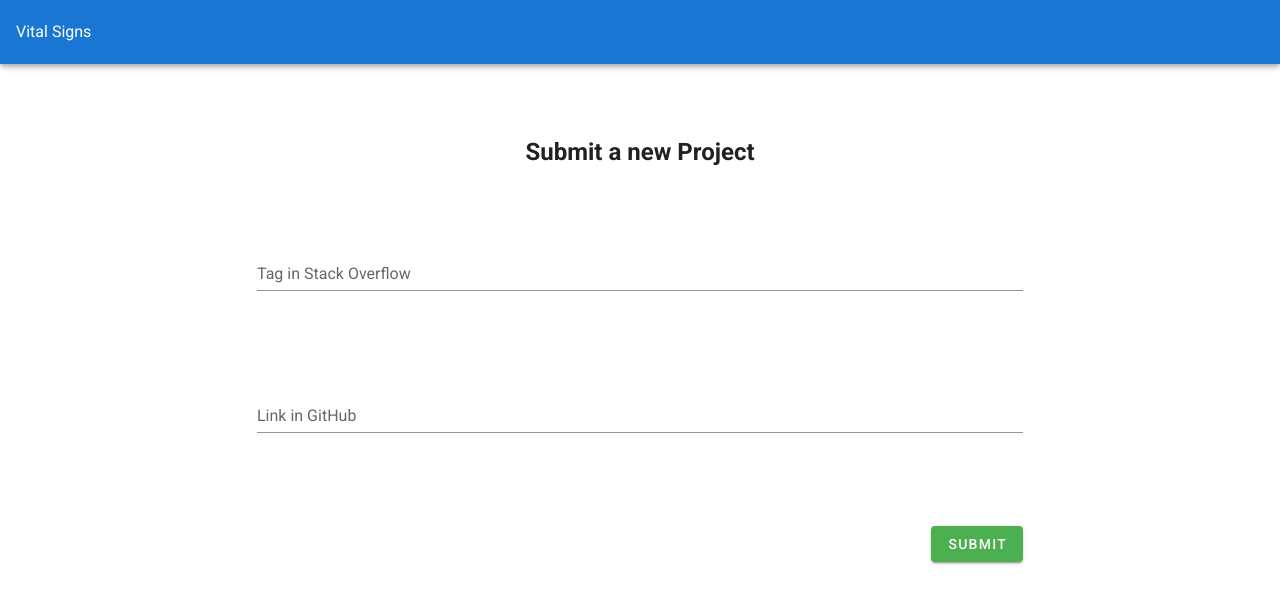
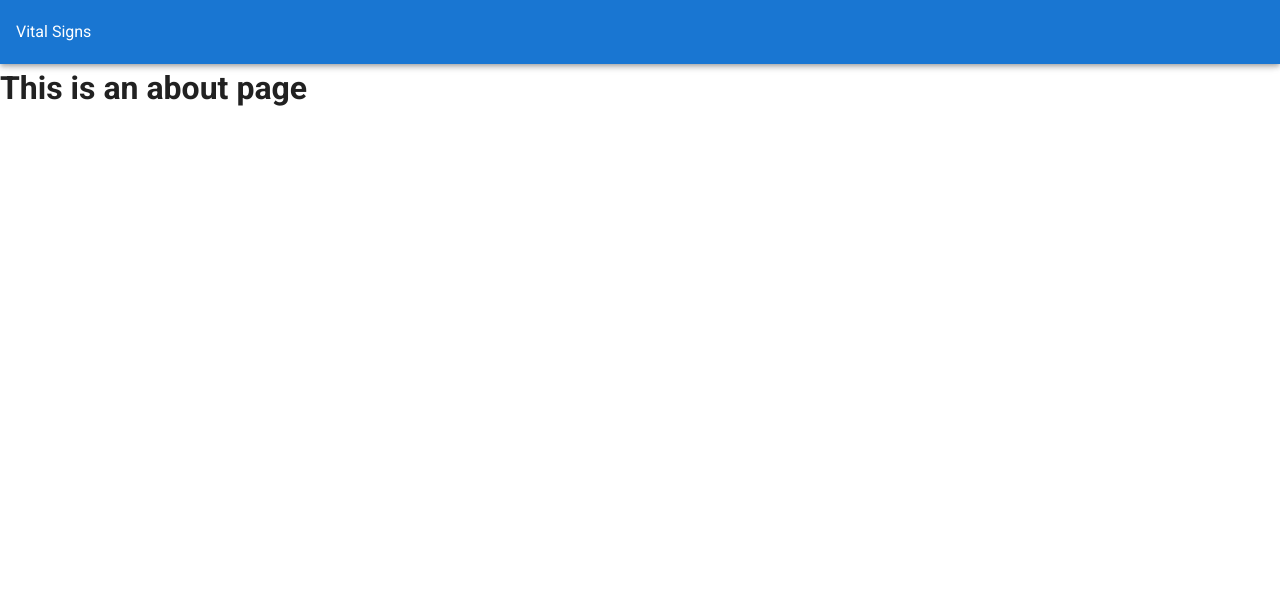
Before and after one commit to FelipeSoupinski/vital-signs, a Vue app in the folder app/: page /about in a window 1280 px wide. Shown: the top 604 px of the page. Built offline with nearby package versions, Linux system fonts and the light colour scheme.

Commit message:
chore: vue router config.

```diff
--- a/app/src/App.vue
+++ b/app/src/App.vue
@@ -9,23 +9,19 @@
         <span>Vital Signs</span>
       </div>
 
+
     </v-app-bar>
 
     <v-main>
-      <ProjectRegister/>
+      <router-view/>
     </v-main>
   </v-app>
 </template>
 
 <script>
-import ProjectRegister from './components/ProjectRegister';
 
 export default {
   name: 'App',
-
-  components: {
-    ProjectRegister,
-  },
 
   data: () => ({
     //
--- a/app/src/main.js
+++ b/app/src/main.js
@@ -1,10 +1,12 @@
 import Vue from 'vue'
 import App from './App.vue'
+import router from './router'
 import vuetify from './plugins/vuetify'
 
 Vue.config.productionTip = false
 
 new Vue({
+  router,
   vuetify,
   render: h => h(App)
 }).$mount('#app')
--- /dev/null
+++ b/app/src/router/index.js
@@ -0,0 +1,26 @@
+import Vue from 'vue'
+import VueRouter from 'vue-router'
+import ProjectRegisterView from '../views/ProjectRegisterView.vue'
+
+Vue.use(VueRouter)
+
+const routes = [
+  {
+    path: '/',
+    name: 'home',
+    component: ProjectRegisterView
+  },
+  {
+    path: '/about',
+    name: 'about',
+    component: () => import(/* webpackChunkName: "about" */ '../views/AboutView.vue')
+  }
+]
+
+const router = new VueRouter({
+  mode: 'history',
+  base: process.env.BASE_URL,
+  routes
+})
+
+export default router
--- /dev/null
+++ b/app/src/views/AboutView.vue
@@ -0,0 +1,5 @@
+<template>
+  <div class="about">
+    <h1>This is an about page</h1>
+  </div>
+</template>
--- /dev/null
+++ b/app/src/views/ProjectRegisterView.vue
@@ -0,0 +1,15 @@
+<template>
+  <project-register />
+</template>
+
+<script>
+  import ProjectRegister from '../components/ProjectRegister'
+
+  export default {
+    name: 'ProjectRegisterView',
+
+    components: {
+      ProjectRegister,
+    },
+  }
+</script>
```
Also changed, not shown: app/package.json (+4 -22 lines), app/.browserslistrc (added), app/.eslintrc.js (added), 2 other files (tests, documents, lock files or other folders).
